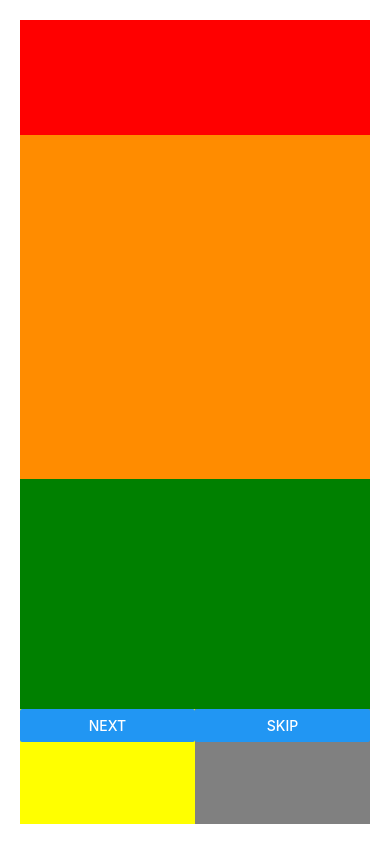
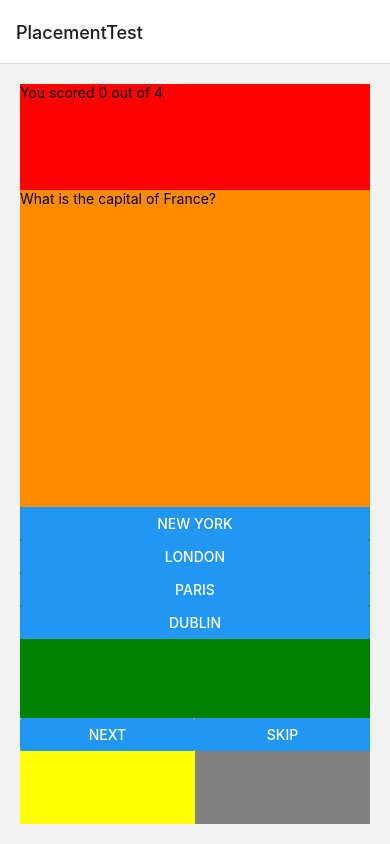
Before and after one commit to josaphattirza/speakit, a React Native app: screen / in a window 390 px wide. Built offline with nearby package versions, Linux system fonts and the light colour scheme.

Commit message:
third commit

```diff
--- a/App.js
+++ b/App.js
@@ -1,17 +1,92 @@
-import React from "react";
+import * as React from 'react';
+import {useState} from "react";
 import { StyleSheet, Text, View, Button } from "react-native";
+import { NavigationContainer } from '@react-navigation/native';
+import { createNativeStackNavigator } from '@react-navigation/native-stack';
 
-const Flex = () => {
+
+function PlacementTest({navigation}){
+  const questions = [
+		{
+			questionText: 'What is the capital of France?',
+			answerOptions: [
+				{ answerText: 'New York', isCorrect: false },
+				{ answerText: 'London', isCorrect: false },
+				{ answerText: 'Paris', isCorrect: true },
+				{ answerText: 'Dublin', isCorrect: false },
+			],
+		},
+		{
+			questionText: 'Who is CEO of Tesla?',
+			answerOptions: [
+				{ answerText: 'Jeff Bezos', isCorrect: false },
+				{ answerText: 'Elon Musk', isCorrect: true },
+				{ answerText: 'Bill Gates', isCorrect: false },
+				{ answerText: 'Tony Stark', isCorrect: false },
+			],
+		},
+		{
+			questionText: 'The iPhone was created by which company?',
+			answerOptions: [
+				{ answerText: 'Apple', isCorrect: true },
+				{ answerText: 'Intel', isCorrect: false },
+				{ answerText: 'Amazon', isCorrect: false },
+				{ answerText: 'Microsoft', isCorrect: false },
+			],
+		},
+		{
+			questionText: 'How many Harry Potter books are there?',
+			answerOptions: [
+				{ answerText: '1', isCorrect: false },
+				{ answerText: '4', isCorrect: false },
+				{ answerText: '6', isCorrect: false },
+				{ answerText: '7', isCorrect: true },
+			],
+		},
+	];
+
+
+  const [currentQuestion, setCurrentQuestion] = useState(0);
+	const [showScore, setShowScore] = useState(false);
+	const [score, setScore] = useState(0);
+
+  function handleAnswerOptionClick(isCorrect){
+		if (isCorrect) {
+			setScore(score + 1);
+		}
+
+		const nextQuestion = currentQuestion + 1;
+		if (nextQuestion < questions.length) {
+      console.log("pressed")
+			setCurrentQuestion(nextQuestion);
+		} else {
+      navigation.navigate('Finish',{
+        finalScore: score,
+      });
+			// setShowScore(true);
+		}
+	};
+
   return (
     <View style={[styles.container, {flexDirection: "column"}]}>
-      <View style={{ flex: 1, backgroundColor: "red" }} />
-      <View style={{ flex: 3, backgroundColor: "darkorange" }} />
-      <View style={{ flex: 2, backgroundColor: "green" }} />
+      <View style={{ flex: 1, backgroundColor: "red" }}>
+        <Text>You scored {score} out of {questions.length}</Text>
+      </View>
+
+      <View style={{ flex: 3, backgroundColor: "darkorange" }}>
+        <Text>{questions[currentQuestion].questionText}</Text>
+      </View>
+
+      <View style={{ flex: 2, backgroundColor: "green" }}>
+        {questions[currentQuestion].answerOptions.map((answerOption) => (<Button onPress={() =>
+        handleAnswerOptionClick(answerOption.isCorrect)} title={answerOption.answerText}></Button>))}
+      </View>
+
       <View style={{ flex: 1, flexDirection:"row"}}>
         <View style={{backgroundColor:"yellow",flex:1}}>
           <Button title={"Next"}/>
         </View>
-        <View style={{backgroundColor:"grey",flex:1}}>
+        <View style={{backgroundColor:"grey", flex:1, alignSelf:'stretch'}}>
           <Button title={"Skip"}/>
         </View>
 
@@ -20,6 +95,20 @@ const Flex = () => {
   );
 };
 
+
+
+
+function Finish({route, navigation}) {
+  const { finalScore } = route.params;
+
+  return (
+    <View style={{ flex: 1, alignItems: 'center', justifyContent: 'center' }}>
+      <Text>Details Screen</Text>
+      <Text>{JSON.stringify(finalScore)}</Text>
+    </View>
+  );
+}
+
 const styles = StyleSheet.create({
   container: {
     flex: 1,
@@ -27,4 +116,17 @@ const styles = StyleSheet.create({
   },
 });
 
-export default Flex;
+const Stack = createNativeStackNavigator();
+
+function App() {
+  return (
+    <NavigationContainer>
+      <Stack.Navigator initialRouteName="PlacementTest">
+        <Stack.Screen name="PlacementTest" component={PlacementTest} />
+        <Stack.Screen name="Finish" component={Finish} />
+      </Stack.Navigator>
+    </NavigationContainer>
+  );
+}
+
+export default App;
--- a/package.json
+++ b/package.json
@@ -10,12 +10,16 @@
     "eject": "expo eject"
   },
   "dependencies": {
+    "@react-navigation/native": "^6.0.8",
+    "@react-navigation/native-stack": "^6.5.2",
     "expo": "~44.0.0",
     "expo-status-bar": "~1.2.0",
     "react": "17.0.1",
     "react-dom": "17.0.1",
     "react-native": "0.64.3",
-    "react-native-web": "0.17.1"
+    "react-native-web": "0.17.1",
+    "react-native-screens": "~3.10.1",
+    "react-native-safe-area-context": "3.3.2"
   },
   "devDependencies": {
     "@babel/core": "^7.12.9"
```
Also changed, not shown: 1 other file (tests, documents, lock files or other folders).
